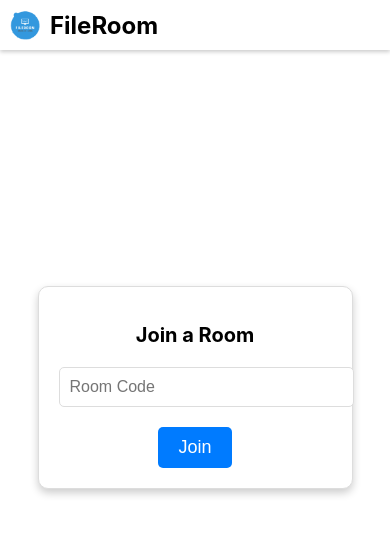
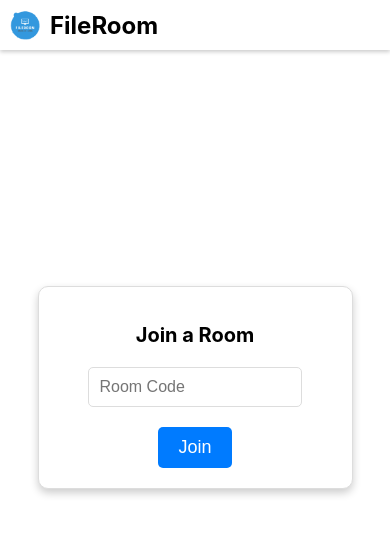
Before and after one commit to priyanshusoni3850/FileRoom, a React (Create React App) app in the folder client/: page /join-room in a window 390 px wide. Shown: the top 534 px of the page. Built offline with nearby package versions, Linux system fonts and the light colour scheme; the HTML template or start-up script is replaced by a standard one.

Commit message:
added some style

```diff
--- a/client/src/components/css/JoinRoom.css
+++ b/client/src/components/css/JoinRoom.css
@@ -28,7 +28,7 @@ h2 {
 }
 
 input[type="text"] {
-  width: 100%;
+  width: 100%; /* Full width within the card */
   padding: 10px;
   margin-bottom: 20px;
   font-size: 16px;
@@ -55,9 +55,13 @@ input[type="text"] {
 @media (max-width: 480px) {
   .card {
     max-width: 70vw; /* Set the card width to 70% of the screen width on mobile */
-    /* max-height: 70vh;  */
+  }
+
+  input[type="text"] {
+    width: 70%; /* Set the input width to 70% of the card width on mobile */
+  }
+
+  .container {
+    max-height: 80vh;
+  }
 }
-.container{
-  max-height: 80vh;
-}
-}
--- a/client/src/components/css/RoomPage.css
+++ b/client/src/components/css/RoomPage.css
@@ -111,6 +111,7 @@ li {
   }
 
   textarea {
+    width: 60vw; /* Set the textarea width to 60% of the card width on larger screens */
     font-size: 14px; /* Reduce text area font size */
   }
 
```
